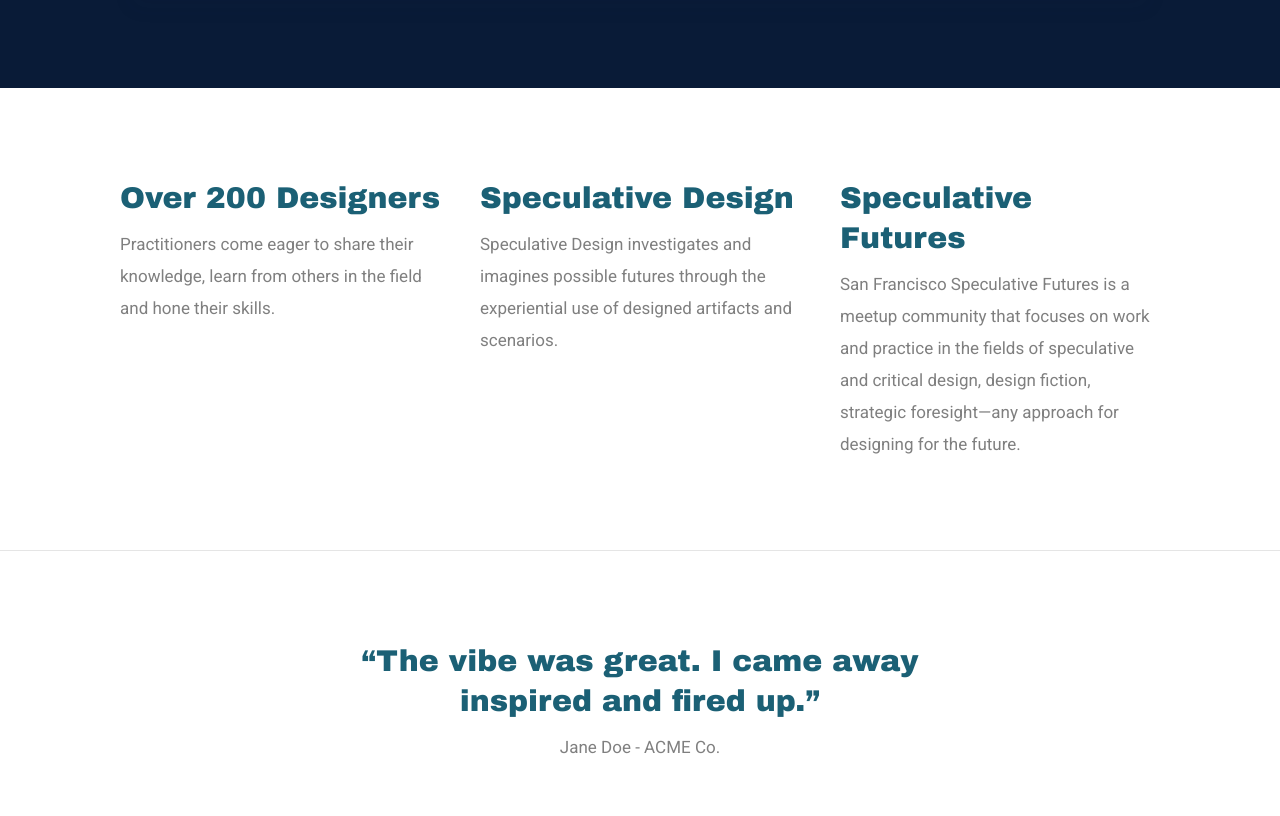
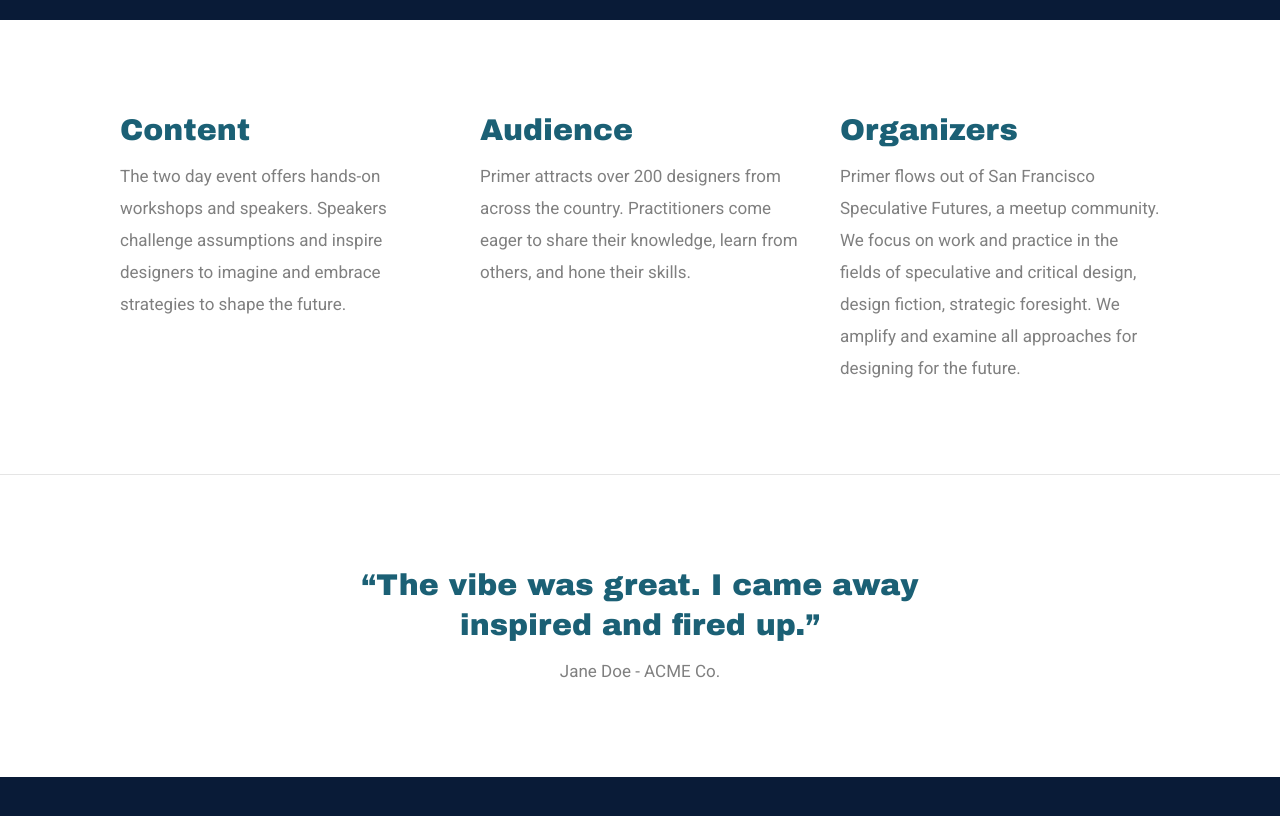
Before and after one commit to sward13/primer, a plain HTML site: page index.html in a window 1280 px wide. Shown: the part 1242-2058 px from the top of the page. Drawn offline with Linux system fonts and the light colour scheme.

Commit message:
copy updates

```diff
--- a/index.html
+++ b/index.html
@@ -26,7 +26,7 @@
           </div>
         </div>
       </div>
-      <div class="container-sml">
+      <div class="container-lrg">
         <div class="col-12 text-center">
         	<div class="logo">
               <img src="img/website_logo_large.png">
@@ -36,7 +36,7 @@
           </h2>
           <div class="ctas">
             <a class="ctas-button" href="https://www.primerconference.com/wp-content/uploads/2016/08/PrimerSponsorshipProspectus.pdf">
-              Prospectus
+              Become a sponsor
             </a>
           </div>
         </div>
@@ -57,26 +57,26 @@
       <div class="container-lrg flex">
         <div class="col-4">
           <h3 class="subheading">
-            Over 200 Designers
+            Content
           </h3>
           <p class="paragraph">
-            Practitioners come eager to share their knowledge, learn from others in the field and hone their skills.
+            The two day event offers hands-on workshops and speakers. Speakers challenge assumptions and inspire designers to imagine and embrace strategies to shape the future.
           </p>
         </div>
         <div class="col-4">
           <h3 class="subheading">
-            Speculative Design
+            Audience
           </h3>
           <p class="paragraph">
-            Speculative Design investigates and imagines possible futures through the experiential use of designed artifacts and scenarios.
+            Primer attracts over 200 designers from across the country. Practitioners come eager to share their knowledge, learn from others, and hone their skills.
           </p>
         </div>
         <div class="col-4">
           <h3 class="subheading">
-            Speculative Futures
+            Organizers
           </h3>
           <p class="paragraph">
-            San Francisco Speculative Futures is a meetup community that focuses on work and practice in the fields of speculative and critical design, design fiction, strategic foresight—any approach for designing for the future.
+            Primer flows out of San Francisco Speculative Futures, a meetup community. We focus on work and practice in the fields of speculative and critical design, design fiction, strategic foresight. We amplify and examine all approaches for designing for the future.
           </p>
         </div>
       </div>
```
